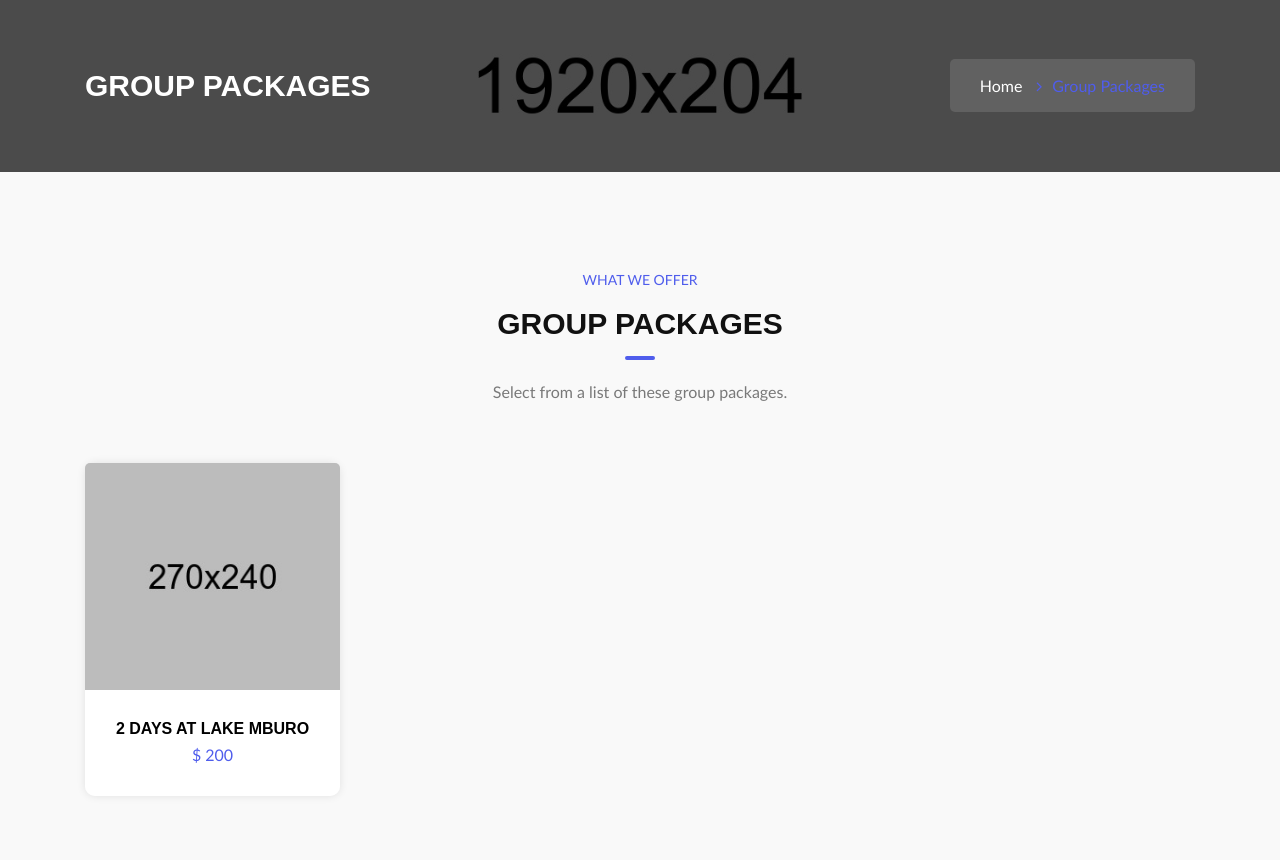
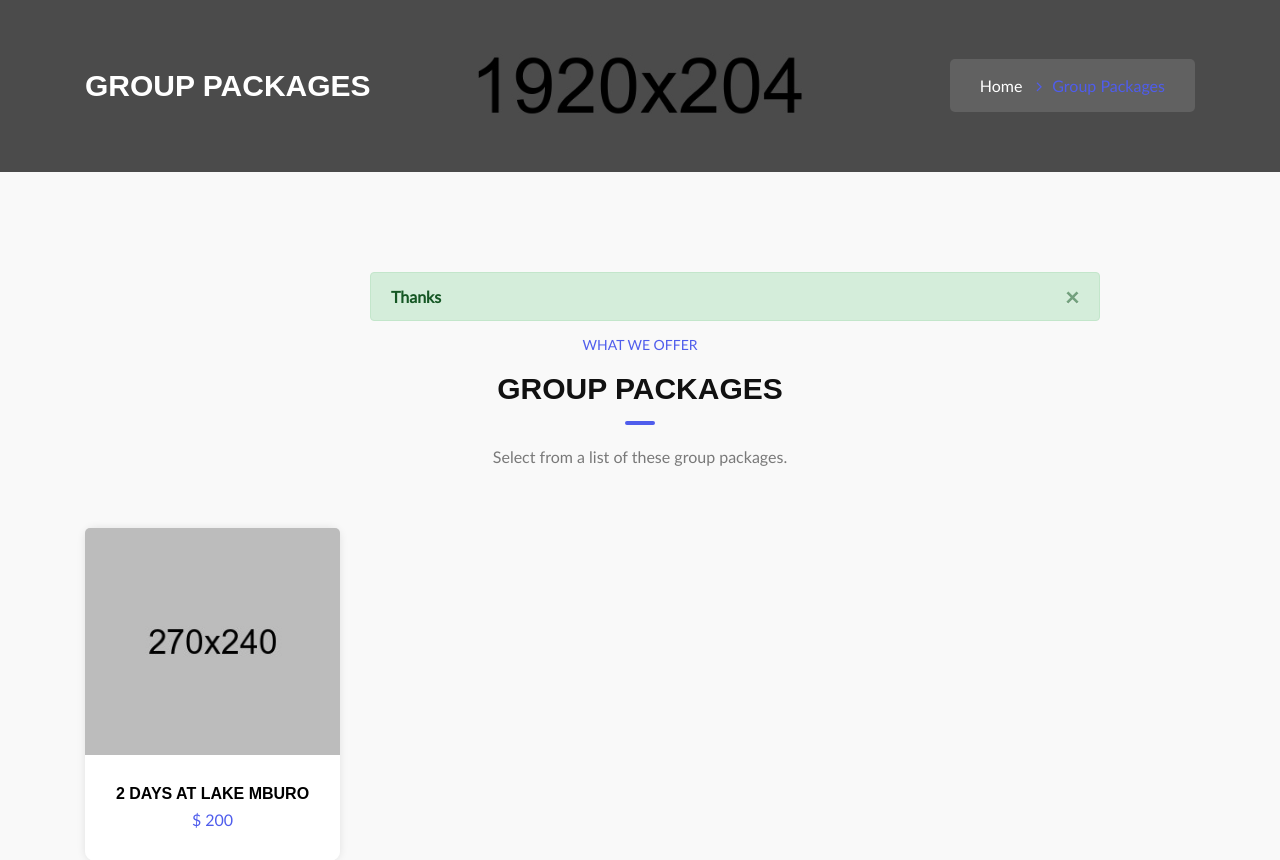
Before and after one commit to munguriek/sites-travel, a Django app: page /group in a window 1280 px wide. Shown: the part 124-984 px from the top of the page. Run offline with Django 3.2, Linux system fonts and the light colour scheme; data comes from the database, SQL or seed files in the repository; some libraries are stand-ins or nearby versions; some web fonts are replaced.

Commit message:
Add messages.

```diff
--- a/backend/myapp/views.py
+++ b/backend/myapp/views.py
@@ -1,12 +1,13 @@
 from django.shortcuts import get_object_or_404, render
-
 from .models import Flight, Gallery, Package, Transport, Car
 from . import *
+from django.contrib import messages
+
 
 # Create your views here.
 def group_packages(request):
     packages = Package.objects.filter(type='group')
-    print(packages.count())
+    messages.success(request, "Thanks")
     context = {'group_packages': packages}
     return render(request, "packages-group.html", context)
 
@@ -35,6 +36,7 @@ def ticketing(request):
 def cars(request):
     cars = Car.objects.all()
     transport = Transport.objects.all()
+    messages.success(request, "Thanks")
     context = {"cars": cars}
     return render(request, "cars.html", context)
 
--- a/backend/templates/blog_detail.html
+++ b/backend/templates/blog_detail.html
@@ -31,6 +31,9 @@
 		<div class="x_blog_sidebar_main_wrapper float_left padding_tb_100">
 			<div class="container">
 				<div class="row">
+					<div class="col-12 col-md-8 offset-md-3">
+						<p class="text-center">{% include 'includes/messages.html' %}</p>
+					</div>
 					<div class="col-xl-3 col-lg-3 col-md-12 col-sm-12 col-12">
 						<div class="x_blog_right_side_wrapper float_left">
 							<div class="row">
--- a/backend/templates/blog_list.html
+++ b/backend/templates/blog_list.html
@@ -36,6 +36,9 @@
 <div class="x_blog_sidebar_main_wrapper float_left padding_tb_100">
 	<div class="container">
 		<div class="row">
+			<div class="col-12 col-md-8 offset-md-3">
+				<p class="text-center">{% include 'includes/messages.html' %}</p>
+			</div>
 			<div class="col-xl-3 col-lg-3 col-md-12 col-sm-12 col-12">
 				<div class="x_blog_right_side_wrapper float_left">
 					<div class="row">
--- a/backend/templates/cars.html
+++ b/backend/templates/cars.html
@@ -32,6 +32,9 @@
 	<div class="x_inner_team_main_wrapper float_left padding_tb_100">
 		<div class="container">
 			<div class="row">
+				<div class="col-12 col-md-8 offset-md-3">
+                    <p class="text-center">{% include 'includes/messages.html' %}</p>
+                </div>
 				<div class="col-md-12">
 					<div class="x_offer_car_heading_wrapper x_offer_car_tb_heading_wrapper float_left">
 						<h4>What we offer</h4>
--- a/backend/templates/contacts.html
+++ b/backend/templates/contacts.html
@@ -77,6 +77,9 @@
 	<div class="x_contact_title_main_wrapper float_left padding_tb_100">
 		<div class="container">
 			<div class="row">
+				<div class="col-12 col-md-8 offset-md-3">
+                    <p class="text-center">{% include 'includes/messages.html' %}</p>
+                </div>
 				<div class="col-md-12">
 					<div class="x_offer_car_heading_wrapper x_offer_car_heading_wrapper_contact float_left">
 						<h4>get in touch</h4>
--- a/backend/templates/flights.html
+++ b/backend/templates/flights.html
@@ -32,6 +32,9 @@
 	<div class="x_inner_team_main_wrapper float_left padding_tb_100">
 		<div class="container">
 			<div class="row">
+				<div class="col-12 col-md-8 offset-md-3">
+                    <p class="text-center">{% include 'includes/messages.html' %}</p>
+                </div>
 				<div class="col-md-12">
 					<div class="x_offer_car_heading_wrapper x_offer_car_tb_heading_wrapper float_left">
 						<h4>What we offer</h4>
--- a/backend/templates/gallery.html
+++ b/backend/templates/gallery.html
@@ -33,6 +33,9 @@
 	<div class="x_ln_car_main_wrapper float_left padding_tb_100">
 		<div class="container">
 			<div class="row">
+				<div class="col-12 col-md-8 offset-md-3">
+                    <p class="text-center">{% include 'includes/messages.html' %}</p>
+                </div>
 				<div class="col-md-12">
 					<div class="x_offer_car_heading_wrapper x_offer_car_tb_heading_wrapper float_left">
 						<h4>Our services in pictures</h4>
--- /dev/null
+++ b/backend/templates/includes/messages.html
@@ -0,0 +1,12 @@
+{% if messages %}
+<ul class="messages">
+    {% for message in messages %}
+    <div class="alert {{message.tags}} alert-dismissible fade show" role="alert">
+        <strong> {{message}} </strong>
+        <button type="button" class="close" data-dismiss="alert" aria-label="Close">
+          <span aria-hidden="true">&times;</span>
+        </button>
+      </div>
+    {% endfor %}
+</ul>
+{% endif %}
--- a/backend/templates/index.html
+++ b/backend/templates/index.html
@@ -2562,6 +2562,9 @@
 	<div class="x_footer_bottom_main_wrapper float_left">
 		<div class="container">
 			<div class="row">
+				<div class="col-12 col-md-8 offset-md-3">
+                    <p class="text-center">{% include 'includes/messages.html' %}</p>
+                </div>
 				<div class="col-xl-4 col-lg-4 col-md-4 col-md-6 col-sm-12 col-12">
 					<div class="x_footer_bottom_box_wrapper float_left">
 						<h3>About Us</h3>
--- a/backend/templates/packages-custom.html
+++ b/backend/templates/packages-custom.html
@@ -30,6 +30,9 @@
 	<div class="x_services_title_main_wrapper float_left padding_tb_100">
 		<div class="container">
 			<div class="row">
+				<div class="col-12 col-md-8 offset-md-3">
+                    <p class="text-center">{% include 'includes/messages.html' %}</p>
+                </div>
 				<div class="col-md-12">
 					<div class="x_offer_car_heading_wrapper x_offer_car_tb_heading_wrapper float_left">
 						<h4>What we offer</h4>
--- a/backend/templates/packages-group.html
+++ b/backend/templates/packages-group.html
@@ -32,6 +32,11 @@
 	<div class="x_inner_team_main_wrapper float_left padding_tb_100">
 		<div class="container">
 			<div class="row">
+				<div class="col-12 col-md-8 offset-md-3">
+                    <p class="text-center">
+                        {% include 'includes/messages.html' %}
+                    </p>
+                </div>
 				<div class="col-md-12">
 					<div class="x_offer_car_heading_wrapper x_offer_car_tb_heading_wrapper float_left">
 						<h4>What we offer</h4>
--- a/backend/templates/ticketing.html
+++ b/backend/templates/ticketing.html
@@ -7,6 +7,9 @@
 		<div class="btc_tittle_img_overlay"></div>
 		<div class="container">
 			<div class="row">
+				<div class="col-12 col-md-8 offset-md-3">
+                    <p class="text-center">{% include 'includes/messages.html' %}</p>
+                </div>
 				<div class="col-xl-6 col-lg-6 col-md-6 col-sm-12 col-12 full_width">
 					<div class="btc_tittle_left_heading">
 						<h1>Group Packages </h1>
```
